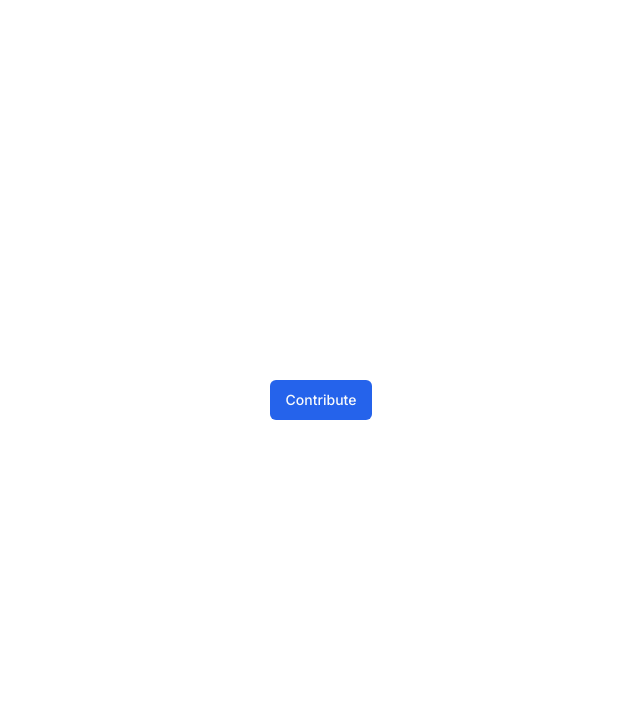
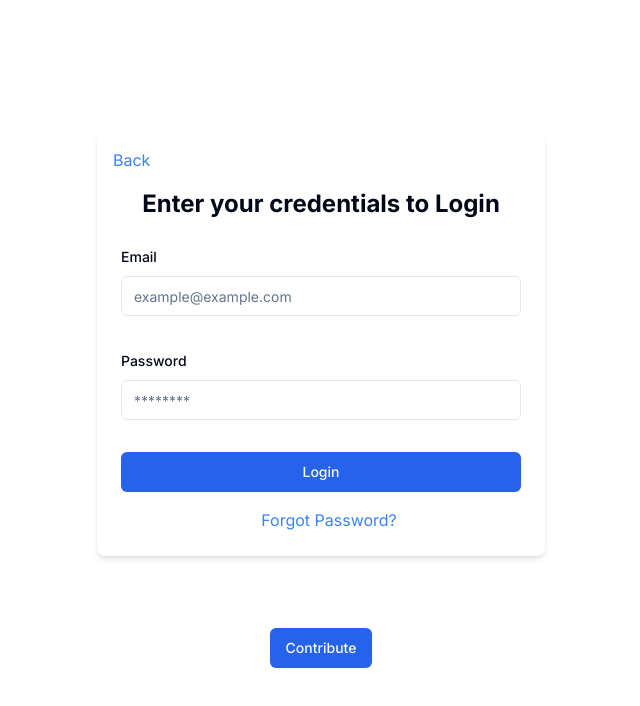
Before and after one commit to ismaelaboud/ams, a Next.js app in the folder frontend/: page / in a window 1280 px wide. Shown: the top 706 px of the page, without its empty margins (319-959 px from the left). Built offline with nearby package versions, Linux system fonts and the light colour scheme.

Commit message:
worked on main-dev mistakenly

```diff
--- a/frontend/app/page.tsx
+++ b/frontend/app/page.tsx
@@ -1,8 +1,9 @@
 import { Button } from "@/components/ui/button";
-
+import { LoginForm } from "@/components/login/auth/Login-Form";
 export default function Home() {
   return (
     <main className="grid place-items-center h-screen p-24">
+      <LoginForm />
       <Button>Contribute</Button>
     </main>
   );
--- /dev/null
+++ b/frontend/components/forms-loader.tsx
@@ -0,0 +1,28 @@
+
+export default function FormsLoader() {
+    return (
+      <div className="loader">
+        <span className="loader-text">Loading</span>
+        <svg
+          className="animate-spin h-5 w-5 text-white"
+          xmlns="http://www.w3.org/2000/svg"
+          fill="none"
+          viewBox="0 0 24 24"
+        >
+          <circle
+            className="opacity-25"
+            cx="12"
+            cy="12"
+            r="10"
+            stroke="currentColor"
+            strokeWidth="4"
+          ></circle>
+          <path
+            className="opacity-75"
+            fill="currentColor"
+            d="M4 12a8 8 0 018-8V0C5.373 0 0 5.373 0 12h4zm2 5.291A7.963 7.963 0 014 12H0c0 3.042 1.135 5.824 3 7.938l3-2.647z"
+          ></path>
+        </svg>
+      </div>
+    );
+  }
--- /dev/null
+++ b/frontend/components/login/auth/Login-Form.tsx
@@ -0,0 +1,98 @@
+"use client"
+
+import { zodResolver } from "@hookform/resolvers/zod"
+import { useForm } from "react-hook-form"
+import { z } from "zod"
+// import { useRouter } from "next/router"
+
+import { Button } from "@/components/ui/button"
+import {
+  Form,
+  FormControl,
+  FormField,
+  FormItem,
+  FormLabel,
+  FormMessage,
+} from "@/components/ui/form"
+import { Input } from "@/components/ui/input"
+
+const formSchema = z.object({
+  email: z.string().email({
+    message: "Please enter a valid email address.",
+  }),
+  password: z.string().min(8, {
+    message: "Password must be at least 8 characters.",
+  }),
+})
+
+export function LoginForm() {
+  // const router = useRouter()
+  const form = useForm({
+    resolver: zodResolver(formSchema),
+    defaultValues: {
+      email: "",
+      password: "",
+    },
+  })
+
+  const onSubmit = (data: z.infer<typeof formSchema>) => {
+    console.log(data)
+  }
+
+  return (
+    <div className="w-full max-w-md mx-auto bg-white shadow-md rounded-lg p-6 relative">
+      <button
+        type="button"
+        className="absolute top-4 left-4 text-blue-500"
+        // onClick={() => router.push('/dashboard')}
+      >
+        Back
+      </button>
+      <div className="mt-8">
+      <h2 className="text-center text-2xl font-bold mb-6">Enter your credentials to Login</h2>
+      <Form {...form}>
+        <form onSubmit={form.handleSubmit(onSubmit)} className="space-y-8">
+          <FormField
+            control={form.control}
+            name="email"
+            render={({ field }) => (
+              <FormItem>
+                <FormLabel>Email</FormLabel>
+                <FormControl>
+                  <Input placeholder="example@example.com" {...field} />
+                </FormControl>
+                <FormMessage />
+              </FormItem>
+            )}
+          />
+          <FormField
+            control={form.control}
+            name="password"
+            render={({ field }) => (
+              <FormItem>
+                <FormLabel>Password</FormLabel>
+                <FormControl>
+                  <Input type="password" placeholder="********" {...field} />
+                </FormControl>
+                <FormMessage />
+              </FormItem>
+            )}
+          />
+          <div className="flex flex-col items-center space-y-4">
+            <Button type="submit" className="w-full">Login</Button>
+            <div className="flex justify-center mt-4">
+            <button
+                type="button"
+                className="text-blue-500 ml-4"
+                // onClick={() => router.push('/forgot-password')}
+              >
+                Forgot Password?
+              </button>
+            </div>
+          </div>
+        </form>
+      </Form>
+      </div>
+    </div>
+  )
+}
--- /dev/null
+++ b/frontend/components/ui/form.tsx
@@ -0,0 +1,178 @@
+"use client"
+
+import * as React from "react"
+import * as LabelPrimitive from "@radix-ui/react-label"
+import { Slot } from "@radix-ui/react-slot"
+import {
+  Controller,
+  ControllerProps,
+  FieldPath,
+  FieldValues,
+  FormProvider,
+  useFormContext,
+} from "react-hook-form"
+
+import { cn } from "@/lib/utils"
+import { Label } from "@/components/ui/label"
+
+const Form = FormProvider
+
+type FormFieldContextValue<
+  TFieldValues extends FieldValues = FieldValues,
+  TName extends FieldPath<TFieldValues> = FieldPath<TFieldValues>
+> = {
+  name: TName
+}
+
+const FormFieldContext = React.createContext<FormFieldContextValue>(
+  {} as FormFieldContextValue
+)
+
+const FormField = <
+  TFieldValues extends FieldValues = FieldValues,
+  TName extends FieldPath<TFieldValues> = FieldPath<TFieldValues>
+>({
+  ...props
+}: ControllerProps<TFieldValues, TName>) => {
+  return (
+    <FormFieldContext.Provider value={{ name: props.name }}>
+      <Controller {...props} />
+    </FormFieldContext.Provider>
+  )
+}
+
+const useFormField = () => {
+  const fieldContext = React.useContext(FormFieldContext)
+  const itemContext = React.useContext(FormItemContext)
+  const { getFieldState, formState } = useFormContext()
+
+  const fieldState = getFieldState(fieldContext.name, formState)
+
+  if (!fieldContext) {
+    throw new Error("useFormField should be used within <FormField>")
+  }
+
+  const { id } = itemContext
+
+  return {
+    id,
+    name: fieldContext.name,
+    formItemId: `${id}-form-item`,
+    formDescriptionId: `${id}-form-item-description`,
+    formMessageId: `${id}-form-item-message`,
+    ...fieldState,
+  }
+}
+
+type FormItemContextValue = {
+  id: string
+}
+
+const FormItemContext = React.createContext<FormItemContextValue>(
+  {} as FormItemContextValue
+)
+
+const FormItem = React.forwardRef<
+  HTMLDivElement,
+  React.HTMLAttributes<HTMLDivElement>
+>(({ className, ...props }, ref) => {
+  const id = React.useId()
+
+  return (
+    <FormItemContext.Provider value={{ id }}>
+      <div ref={ref} className={cn("space-y-2", className)} {...props} />
+    </FormItemContext.Provider>
+  )
+})
+FormItem.displayName = "FormItem"
+
+const FormLabel = React.forwardRef<
+  React.ElementRef<typeof LabelPrimitive.Root>,
+  React.ComponentPropsWithoutRef<typeof LabelPrimitive.Root>
+>(({ className, ...props }, ref) => {
+  const { error, formItemId } = useFormField()
+
+  return (
+    <Label
+      ref={ref}
+      className={cn(error && "text-destructive", className)}
+      htmlFor={formItemId}
+      {...props}
+    />
+  )
+})
+FormLabel.displayName = "FormLabel"
+
+const FormControl = React.forwardRef<
+  React.ElementRef<typeof Slot>,
+  React.ComponentPropsWithoutRef<typeof Slot>
+>(({ ...props }, ref) => {
+  const { error, formItemId, formDescriptionId, formMessageId } = useFormField()
+
+  return (
+    <Slot
+      ref={ref}
+      id={formItemId}
+      aria-describedby={
+        !error
+          ? `${formDescriptionId}`
+          : `${formDescriptionId} ${formMessageId}`
+      }
+      aria-invalid={!!error}
+      {...props}
+    />
+  )
+})
+FormControl.displayName = "FormControl"
+
+const FormDescription = React.forwardRef<
+  HTMLParagraphElement,
+  React.HTMLAttributes<HTMLParagraphElement>
+>(({ className, ...props }, ref) => {
+  const { formDescriptionId } = useFormField()
+
+  return (
+    <p
+      ref={ref}
+      id={formDescriptionId}
+      className={cn("text-sm text-muted-foreground", className)}
+      {...props}
+    />
+  )
+})
+FormDescription.displayName = "FormDescription"
+
+const FormMessage = React.forwardRef<
+  HTMLParagraphElement,
+  React.HTMLAttributes<HTMLParagraphElement>
+>(({ className, children, ...props }, ref) => {
+  const { error, formMessageId } = useFormField()
+  const body = error ? String(error?.message) : children
+
+  if (!body) {
+    return null
+  }
+
+  return (
+    <p
+      ref={ref}
+      id={formMessageId}
+      className={cn("text-sm font-medium text-destructive", className)}
+      {...props}
+    >
+      {body}
+    </p>
+  )
+})
+FormMessage.displayName = "FormMessage"
+
+export {
+  useFormField,
+  Form,
+  FormItem,
+  FormLabel,
+  FormControl,
+  FormDescription,
+  FormMessage,
+  FormField,
+}
--- /dev/null
+++ b/frontend/components/ui/input.tsx
@@ -0,0 +1,25 @@
+import * as React from "react"
+
+import { cn } from "@/lib/utils"
+
+export interface InputProps
+  extends React.InputHTMLAttributes<HTMLInputElement> {}
+
+const Input = React.forwardRef<HTMLInputElement, InputProps>(
+  ({ className, type, ...props }, ref) => {
+    return (
+      <input
+        type={type}
+        className={cn(
+          "flex h-10 w-full rounded-md border border-input bg-background px-3 py-2 text-sm ring-offset-background file:border-0 file:bg-transparent file:text-sm file:font-medium placeholder:text-muted-foreground focus-visible:outline-none focus-visible:ring-2 focus-visible:ring-ring focus-visible:ring-offset-2 disabled:cursor-not-allowed disabled:opacity-50",
+          className
+        )}
+        ref={ref}
+        {...props}
+      />
+    )
+  }
+)
+Input.displayName = "Input"
+
+export { Input }
--- /dev/null
+++ b/frontend/components/ui/label.tsx
@@ -0,0 +1,26 @@
+"use client"
+
+import * as React from "react"
+import * as LabelPrimitive from "@radix-ui/react-label"
+import { cva, type VariantProps } from "class-variance-authority"
+
+import { cn } from "@/lib/utils"
+
+const labelVariants = cva(
+  "text-sm font-medium leading-none peer-disabled:cursor-not-allowed peer-disabled:opacity-70"
+)
+
+const Label = React.forwardRef<
+  React.ElementRef<typeof LabelPrimitive.Root>,
+  React.ComponentPropsWithoutRef<typeof LabelPrimitive.Root> &
+    VariantProps<typeof labelVariants>
+>(({ className, ...props }, ref) => (
+  <LabelPrimitive.Root
+    ref={ref}
+    className={cn(labelVariants(), className)}
+    {...props}
+  />
+))
+Label.displayName = LabelPrimitive.Root.displayName
+
+export { Label }
--- a/frontend/package.json
+++ b/frontend/package.json
@@ -9,6 +9,8 @@
     "lint": "next lint"
   },
   "dependencies": {
+    "@hookform/resolvers": "^3.9.0",
+    "@radix-ui/react-label": "^2.1.0",
     "@radix-ui/react-slot": "^1.1.0",
     "class-variance-authority": "^0.7.0",
     "clsx": "^2.1.1",
@@ -16,8 +18,10 @@
     "next": "14.2.4",
     "react": "^18",
     "react-dom": "^18",
+    "react-hook-form": "^7.52.1",
     "tailwind-merge": "^2.4.0",
-    "tailwindcss-animate": "^1.0.7"
+    "tailwindcss-animate": "^1.0.7",
+    "zod": "^3.23.8"
   },
   "devDependencies": {
     "@types/node": "^20",
```
Also changed, not shown: 1 other file (tests, documents, lock files or other folders).
